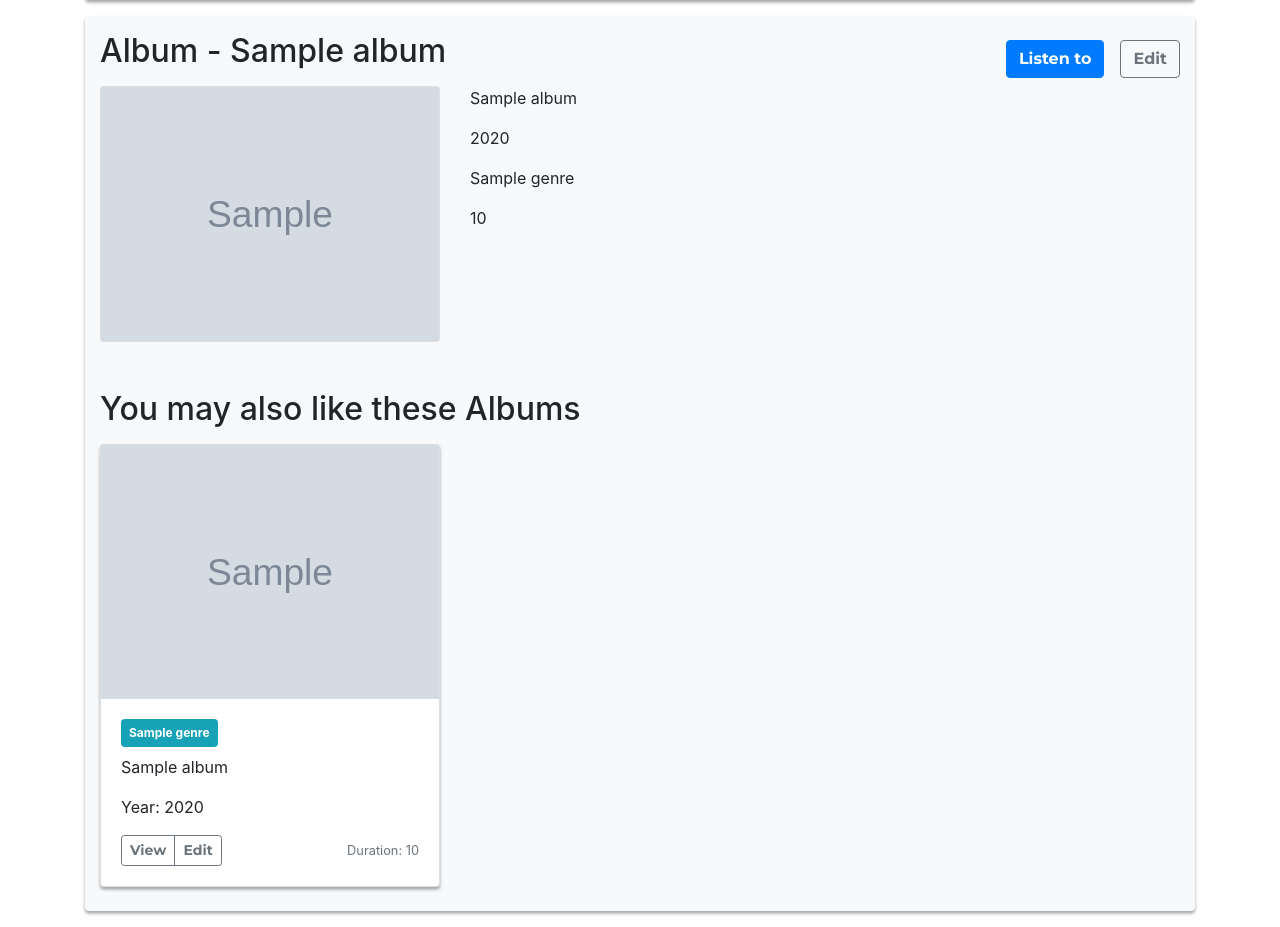
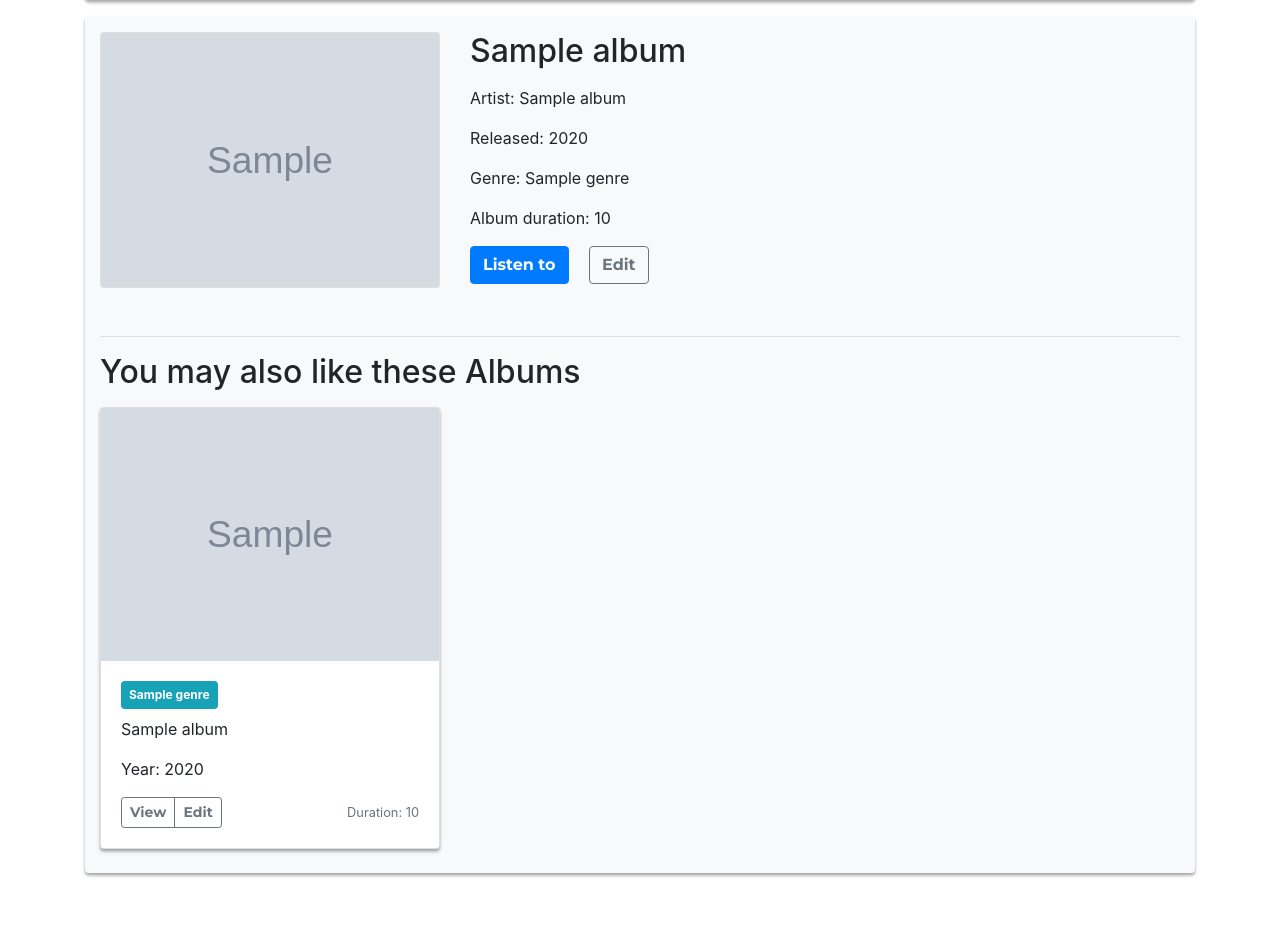
Before and after one commit to wojciechkapko/music-library-web, a Flask app: template templates/album.html in a window 1280 px wide. Shown: the part 156-1083 px from the top of the page. After the commit the page ends 1033 px from the top, so only its background shows below. Run offline with Flask 2, Linux system fonts and the light colour scheme; the template is opened without the code that fills it: most values are stand-ins (such as "Sample title", 1, 10 or a date in 2020); grey boxes marked "Sample" are stand-in pictures; some libraries are stand-ins or nearby versions.

Commit message:
album template layout changes

```diff
--- a/templates/album.html
+++ b/templates/album.html
@@ -10,18 +10,6 @@
       </nav>
 <div class="album my-3 pt-3 bg-light rounded shadow-sm">
         <div class="container">
-
-            <div class="row">
-                    <div class="col-6">
-                        <h2 class="mb-3">Album - {{ album.album_name.capitalize() }}</h2>
-                    </div>
-                    <div class="col-6 d-flex">
-                        <div class="d-flex ml-auto align-items-center">
-                                <a name="" id="" class="btn btn-primary mr-3" href="#" role="button">Listen to</a>
-                                <a name="" id="" class="btn btn-outline-secondary" href="#" role="button">Edit</a>
-                        </div>
-                    </div>
-                </div>
             <div class="row">
                 <div class="col-12">
                     <div class="row mb-5">
@@ -33,12 +21,16 @@
                                 </div>
                         </div>
                         <div class="col-8">
-                                <p>{{album.artist_name}}</p>
-                                <p>{{album.year}}</p>
-                                <p>{{album.genre}}</p>
-                                <p>{{album.duration}}</p>
+                            <h2 class="mb-3">{{ album.album_name.capitalize() }}</h2>
+                                <p>Artist: {{album.artist_name}}</p>
+                                <p>Released: {{album.year}}</p>
+                                <p>Genre: {{album.genre.capitalize()}}</p>
+                                <p>Album duration: {{album.duration}}</p>
+                                <a name="" id="" class="btn btn-primary mr-3" href="#" role="button">Listen to</a>
+                                <a name="" id="" class="btn btn-outline-secondary" href="#" role="button">Edit</a>
                         </div>
                     </div>
+                    <hr>
                 </div>
             </div>
             <div class="row">
@@ -47,6 +39,7 @@
                 </div>
                 <div class="col-12">
                             <div class="row">
+                                {% if suggestions|length > 0 %}
                                     {% for album in suggestions %}
                                     <div class="col-4">
                                             <div class="card mb-4 shadow-sm">
@@ -70,6 +63,12 @@
                                                   </div>
                                     </div>
                                   {% endfor %}
+                                {% else %}
+                                <div class="col-12 mb-3">
+                                    <h3>No suggestions yet...</h3>
+                                </div>
+
+                                {% endif %}
                             </div>
                 </div>
             </div>
```
Also changed, not shown: ascii_logo.txt (deleted, +0 -10 lines), 1 other file.
